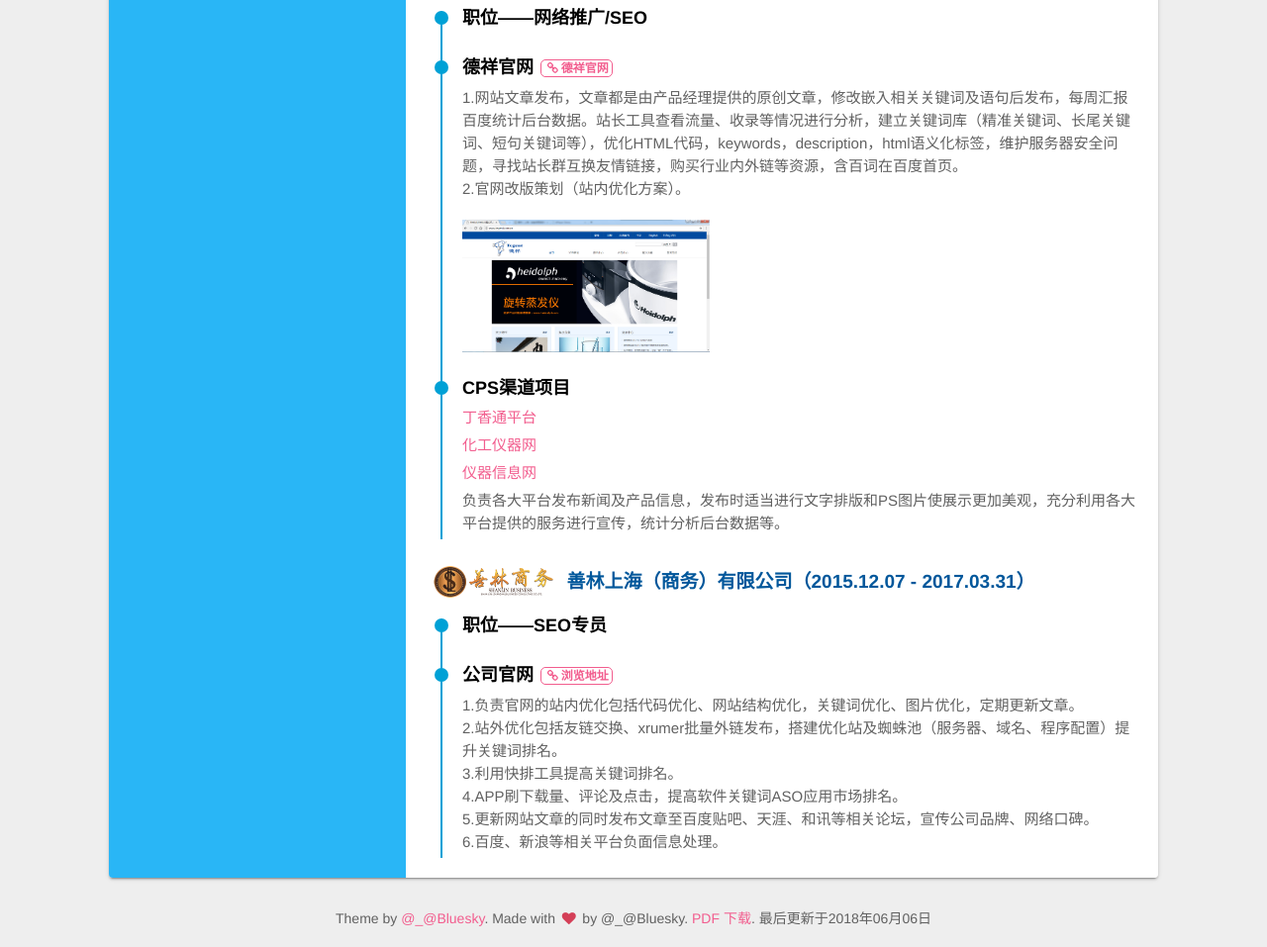
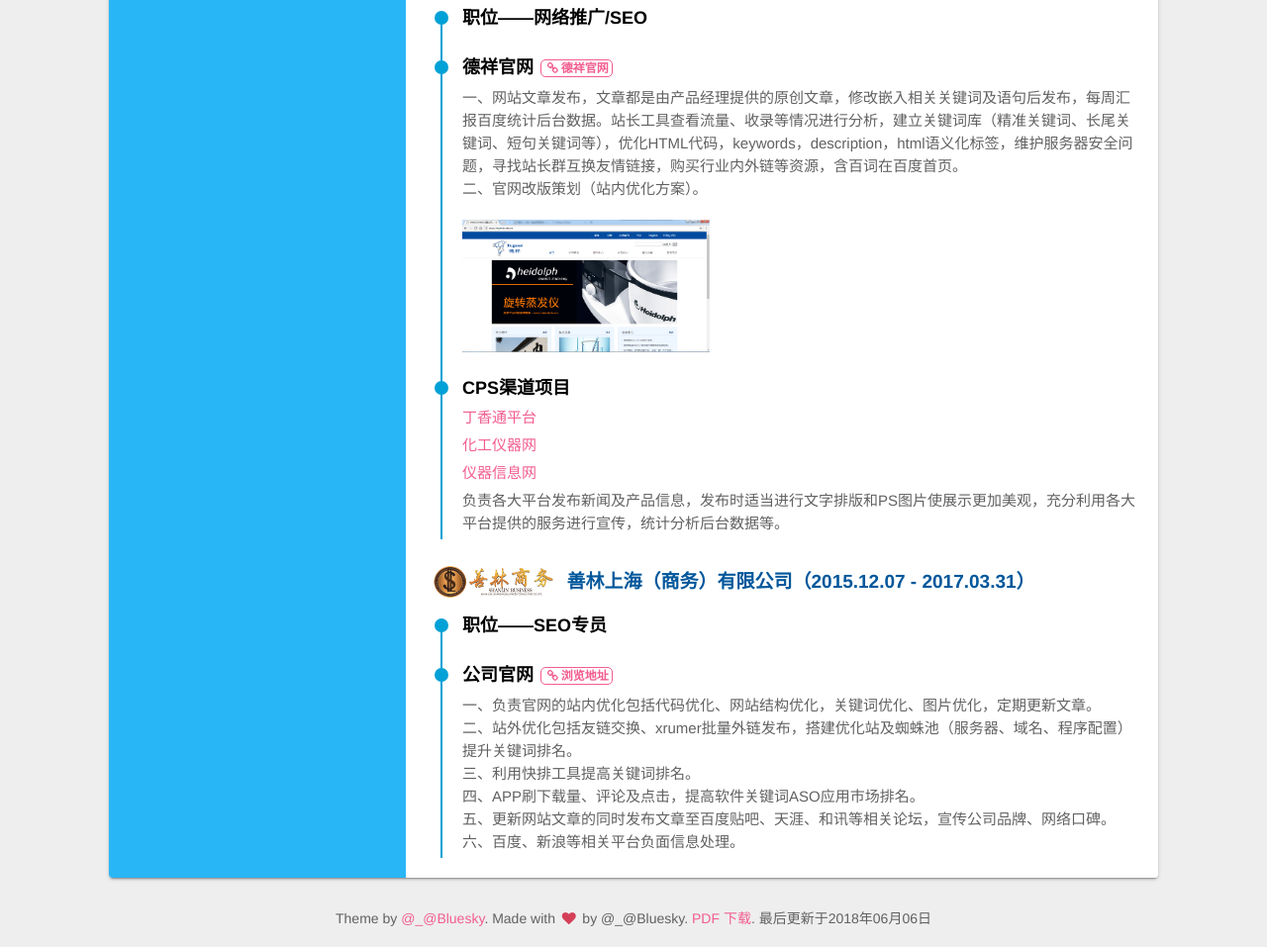
Before and after one commit to TaoResume/resume, a plain HTML site: page index.html in a window 1280 px wide. Shown: the part 1184-2141 px from the top of the page at 99% size. Drawn offline with Linux system fonts and the light colour scheme; a script that the page names is missing.

Commit message:
Update index.html

```diff
--- a/index.html
+++ b/index.html
@@ -113,7 +113,7 @@
                         <li>
                             <div class="circle"></div>
                             <h4>德祥官网<a href="http://www.tegent.com.cn" target="_blank"><i class="icon-link"></i>德祥官网</a></h4>
-                            <p style="margin-bottom:20px;">1.网站文章发布，文章都是由产品经理提供的原创文章，修改嵌入相关关键词及语句后发布，每周汇报百度统计后台数据。站长工具查看流量、收录等情况进行分析，建立关键词库（精准关键词、长尾关键词、短句关键词等），优化HTML代码，keywords，description，html语义化标签，维护服务器安全问题，寻找站长群互换友情链接，购买行业内外链等资源，含百词在百度首页。<br>2.官网改版策划（站内优化方案）。</p>
+                            <p style="margin-bottom:20px;">一、网站文章发布，文章都是由产品经理提供的原创文章，修改嵌入相关关键词及语句后发布，每周汇报百度统计后台数据。站长工具查看流量、收录等情况进行分析，建立关键词库（精准关键词、长尾关键词、短句关键词等），优化HTML代码，keywords，description，html语义化标签，维护服务器安全问题，寻找站长群互换友情链接，购买行业内外链等资源，含百词在百度首页。<br>二、官网改版策划（站内优化方案）。</p>
                             <img src="./img/resume-dstorea.png" data-action="zoom" width="250px">
                         </li>
                         <li>
@@ -136,14 +136,12 @@
                             <div class="circle"></div>
                             <h4>公司官网<a href="http://www.shanlinjinrong.com" target="_blank"><i class="icon-link"></i>浏览地址</a></h4>
                             <p>
-1.负责官网的站内优化包括代码优化、网站结构优化，关键词优化、图片优化，定期更新文章。<br>
-2.站外优化包括友链交换、xrumer批量外链发布，搭建优化站及蜘蛛池（服务器、域名、程序配置）提升关键词排名。<br>
-3.利用快排工具提高关键词排名。<br>
-4.APP刷下载量、评论及点击，提高软件关键词ASO应用市场排名。<br>
-5.更新网站文章的同时发布文章至百度贴吧、天涯、和讯等相关论坛，宣传公司品牌、网络口碑。<br>
-6.百度、新浪等相关平台负面信息处理。</p>
-
-
+一、负责官网的站内优化包括代码优化、网站结构优化，关键词优化、图片优化，定期更新文章。<br>
+二、站外优化包括友链交换、xrumer批量外链发布，搭建优化站及蜘蛛池（服务器、域名、程序配置）提升关键词排名。<br>
+三、利用快排工具提高关键词排名。<br>
+四、APP刷下载量、评论及点击，提高软件关键词ASO应用市场排名。<br>
+五、更新网站文章的同时发布文章至百度贴吧、天涯、和讯等相关论坛，宣传公司品牌、网络口碑。<br>
+六、百度、新浪等相关平台负面信息处理。</p>
                         </li>
                     </ul>
             </li>
```
